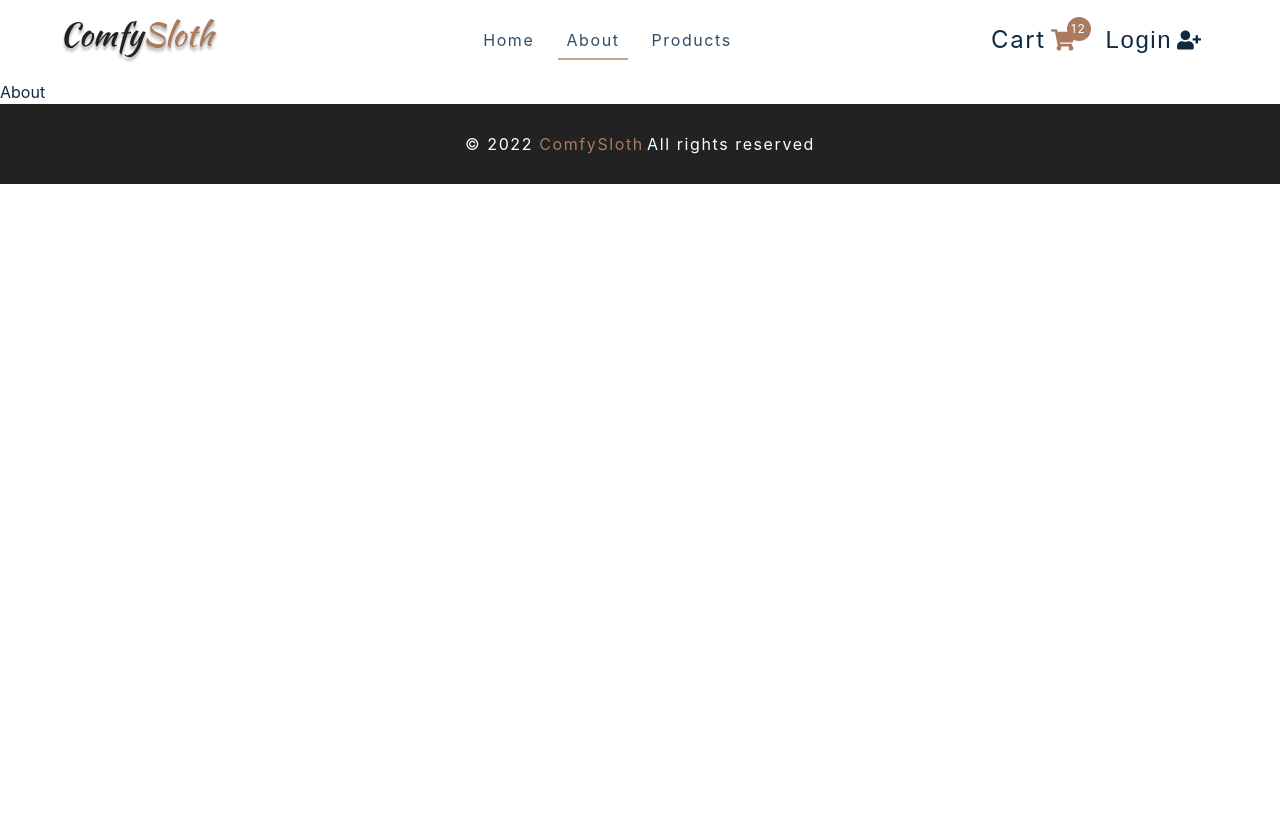
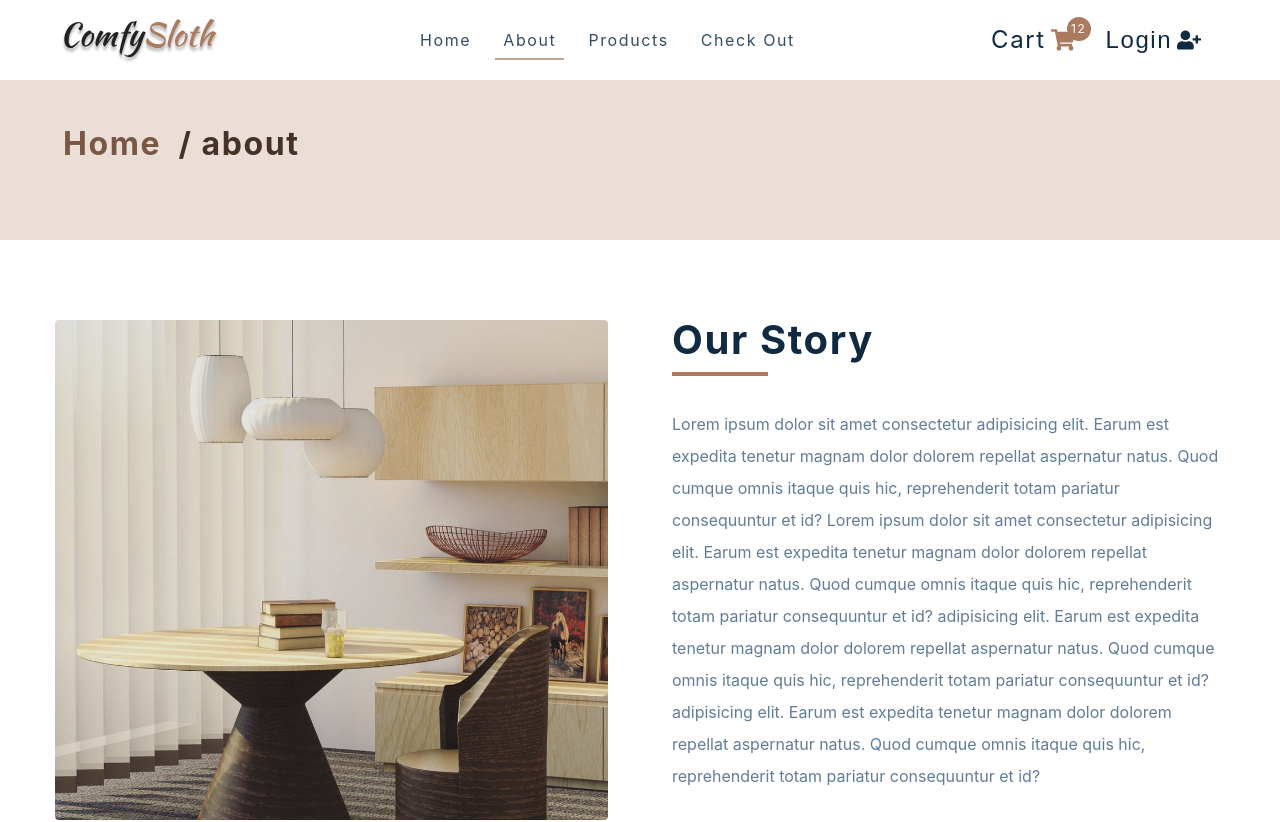
Before and after one commit to G-Mursalin/comfy-sloth-front-end, a React (Create React App) app: page /about in a window 1280 px wide. Shown: the top 822 px of the page. Before the commit the page ends 800 px from the top, so only its background shows below. Built offline with nearby package versions, Linux system fonts and the light colour scheme.

Commit message:
adout section added

```diff
--- a/src/App.js
+++ b/src/App.js
@@ -9,6 +9,7 @@ import SingleProduct from "./components/Products/SingleProduct";
 import Footer from "./components/Footer/Footer";
 import Sidebar from "./components/NavBar/Sidebar/Sidebar";
 import Cart from "./components/Cart/Cart";
+import CheckOut from "./components/CheckOut/CheckOut";
 import Login from "./components/Authentication/Login";
 import Error from "./components/Error/Error";
 function App() {
@@ -22,6 +23,7 @@ function App() {
         <Route path="about" element={<About />} />
         <Route path="products" element={<Products />} />
         <Route path="products/:id" element={<SingleProduct />} />
+        <Route path="checkout" element={<CheckOut />} />
         <Route path="cart" element={<Cart />} />
         <Route path="login" element={<Login />} />
         <Route path="*" element={<Error />} />
--- a/src/components/About/About.js
+++ b/src/components/About/About.js
@@ -1,7 +1,41 @@
+// React
 import React from "react";
-
+// Image
+import aboutImg from "./../../assets/hero-bcg.jpeg";
+// CSS
+import styles from "./About.module.css";
+// Components
+import PageHero from "../PageHero/PageHero";
 const About = () => {
-  return <div>About</div>;
+  return (
+    <main>
+      <PageHero title="about" />
+      <div className={`${styles.wrapper} page section section-center`}>
+        <img src={aboutImg} alt="nice desk" />
+        <article>
+          <div className={`${styles.title}`}>
+            <h2>our story</h2>
+            <div className={styles.underline}></div>
+          </div>
+          <p>
+            Lorem ipsum dolor sit amet consectetur adipisicing elit. Earum est
+            expedita tenetur magnam dolor dolorem repellat aspernatur natus.
+            Quod cumque omnis itaque quis hic, reprehenderit totam pariatur
+            consequuntur et id? Lorem ipsum dolor sit amet consectetur
+            adipisicing elit. Earum est expedita tenetur magnam dolor dolorem
+            repellat aspernatur natus. Quod cumque omnis itaque quis hic,
+            reprehenderit totam pariatur consequuntur et id? adipisicing elit.
+            Earum est expedita tenetur magnam dolor dolorem repellat aspernatur
+            natus. Quod cumque omnis itaque quis hic, reprehenderit totam
+            pariatur consequuntur et id? adipisicing elit. Earum est expedita
+            tenetur magnam dolor dolorem repellat aspernatur natus. Quod cumque
+            omnis itaque quis hic, reprehenderit totam pariatur consequuntur et
+            id?
+          </p>
+        </article>
+      </div>
+    </main>
+  );
 };
 
 export default About;
--- /dev/null
+++ b/src/components/About/About.module.css
@@ -0,0 +1,31 @@
+.wrapper {
+  display: grid;
+  gap: 4rem;
+}
+.wrapper img {
+  width: 100%;
+  display: block;
+  border-radius: var(--radius);
+  height: 500px;
+  object-fit: cover;
+}
+.wrapper p {
+  line-height: 2;
+  max-width: 45em;
+  margin: 0 auto;
+  margin-top: 2rem;
+  color: var(--clr-grey-5);
+}
+.title {
+  text-align: left;
+}
+.underline {
+  width: 6rem;
+  height: 0.25rem;
+  background: var(--clr-primary-5);
+}
+@media (min-width: 992px) {
+  .wrapper {
+    grid-template-columns: 1fr 1fr;
+  }
+}
--- /dev/null
+++ b/src/components/CheckOut/CheckOut.js
@@ -0,0 +1,20 @@
+// React
+import React from "react";
+// CSS
+import styles from "./CheckOut.module.css";
+// Components
+import PageHero from "../PageHero/PageHero";
+const CheckOut = () => {
+  return (
+    <main>
+      <PageHero title="checkout" />
+      <div className={styles.wrapper}>
+        <div className="page">
+          <h3>Check Out</h3>
+        </div>
+      </div>
+    </main>
+  );
+};
+
+export default CheckOut;
--- /dev/null
+++ b/src/components/CheckOut/CheckOut.module.css
@@ -0,0 +1,2 @@
+.wrapper {
+}
--- a/src/components/NavBar/NavBar.js
+++ b/src/components/NavBar/NavBar.js
@@ -53,6 +53,18 @@ const NavBar = () => {
           Products
         </NavLink>
       </li>
+      <li>
+        <NavLink
+          style={({ isActive }) => {
+            return {
+              borderBottom: isActive ? "2px solid rgb(197, 164, 145)" : "",
+            };
+          }}
+          to="/checkout"
+        >
+          Check Out
+        </NavLink>
+      </li>
     </>
   );
 
--- /dev/null
+++ b/src/components/PageHero/PageHero.js
@@ -0,0 +1,19 @@
+// React
+import React from "react";
+// React Router
+import { Link } from "react-router-dom";
+// CSS
+import styles from "./PageHero.module.css";
+const PageHero = ({ title }) => {
+  return (
+    <div className={styles.wrapper}>
+      <div className="section-center">
+        <h3>
+          <Link to="/">Home</Link> / {title}
+        </h3>
+      </div>
+    </div>
+  );
+};
+
+export default PageHero;
--- /dev/null
+++ b/src/components/PageHero/PageHero.module.css
@@ -0,0 +1,16 @@
+.wrapper {
+  background: var(--clr-primary-10);
+  width: 100%;
+  min-height: 20vh;
+  display: flex;
+  align-items: center;
+  color: var(--clr-primary-1);
+}
+.wrapper a {
+  color: var(--clr-primary-3);
+  padding: 0.5rem;
+  transition: var(--transition);
+}
+.wrapper a:hover {
+  color: var(--clr-primary-1);
+}
--- a/src/index.css
+++ b/src/index.css
@@ -186,17 +186,7 @@ p {
   color: var(--clr-primary-1);
   background: var(--clr-primary-7);
 }
-.title {
-  text-align: center;
-}
-.title .underline {
-  width: 6rem;
-  height: 0.25rem;
-  background: #49a6e9;
-  background: var(--clr-primary-5);
-  margin-left: auto;
-  margin-right: auto;
-}
+
 .page-100 {
   min-height: calc(100vh - 10rem);
   padding: 5rem 0;
```
